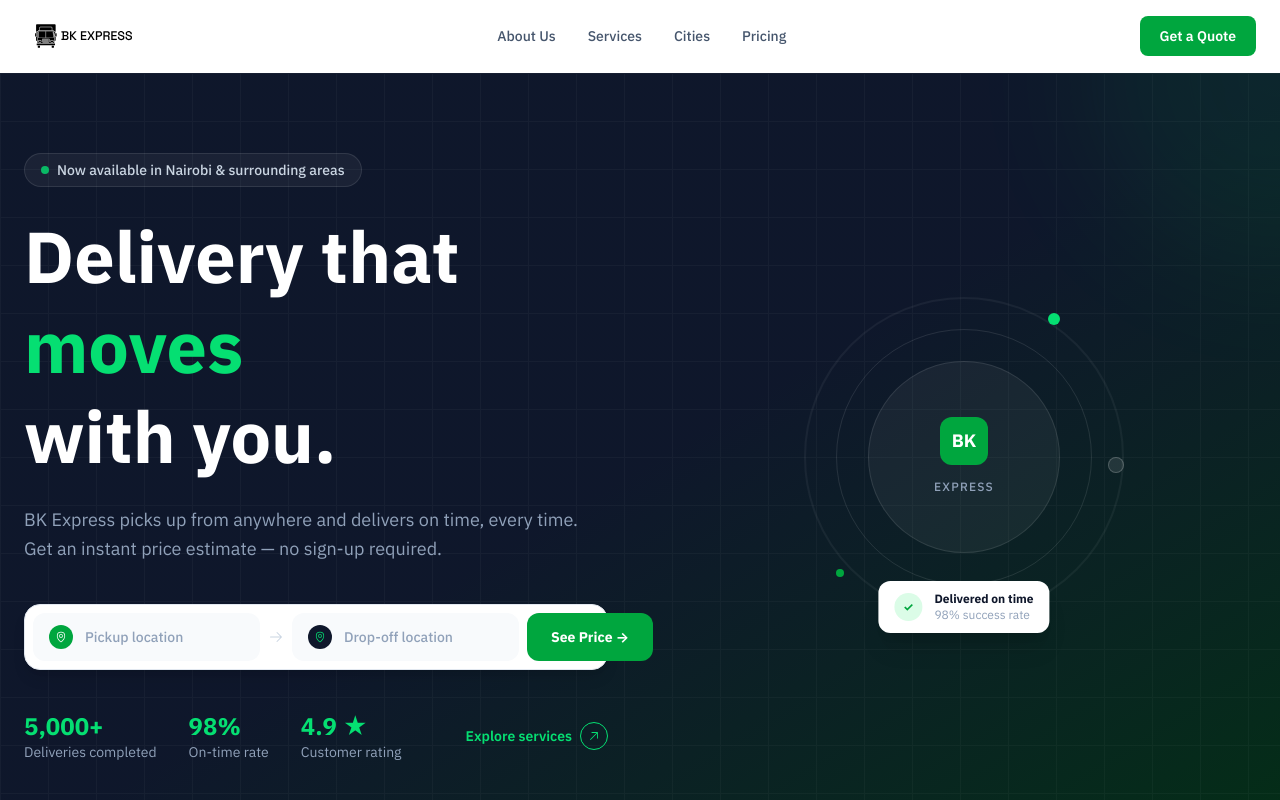
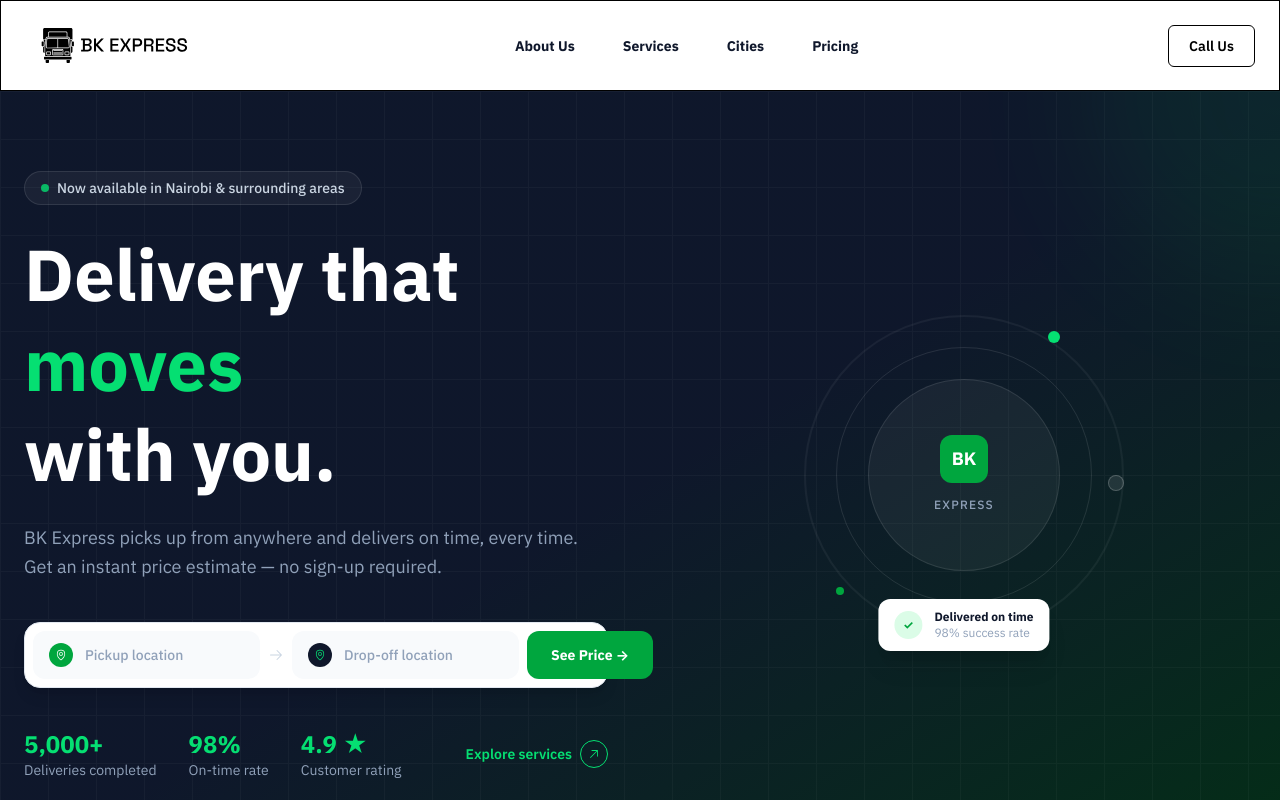
Before and after one commit to toonshi/bk-express, a Next.js app: page / in a window 1280 px wide. Shown: the top 800 px of the page. Built offline with nearby package versions, Linux system fonts and the light colour scheme.

Commit message:
Update Navbar: larger logo, black border, bold nav links, Call Us button
Co-authored-by: toonshi <151597210+toonshi@users.noreply.github.com>

```diff
--- a/package.json
+++ b/package.json
@@ -27,6 +27,6 @@
     "eslint": "^9",
     "eslint-config-next": "16.1.6",
     "tailwindcss": "^4",
-    "typescript": "^5"
+    "typescript": "5.9.3"
   }
 }
--- a/src/components/layout/Navbar.tsx
+++ b/src/components/layout/Navbar.tsx
@@ -7,13 +7,6 @@ import { NAV_LINKS } from "@/data";
 
 export default function Navbar() {
   const [mobileOpen, setMobileOpen] = useState(false);
-  const [stuck, setStuck] = useState(false);
-
-  useEffect(() => {
-    const onScroll = () => setStuck(window.scrollY > 10);
-    window.addEventListener("scroll", onScroll, { passive: true });
-    return () => window.removeEventListener("scroll", onScroll);
-  }, []);
 
   useEffect(() => {
     if (!mobileOpen) return;
@@ -25,25 +18,21 @@ export default function Navbar() {
   }, [mobileOpen]);
 
   return (
-    <header className="sticky top-0 z-50">
-      <div
-        className={`bg-white border-b transition-all duration-200 ${
-          stuck ? "border-slate-200 shadow-sm" : "border-transparent"
-        }`}
-      >
+    <header className="sticky top-0 z-50 bg-white">
+      <div className="border border-black">
         <div className="max-w-7xl mx-auto px-6 py-4 flex items-center justify-between">
           {/* Logo */}
           <a href="/" className="flex items-center">
-            <Image src="/logo.svg" alt="BK Express" width={120} height={40} priority />
+            <Image src="/logo.svg" alt="BK Express" width={180} height={57} priority />
           </a>
 
           {/* Desktop nav */}
-          <nav className="hidden md:flex items-center gap-8">
+          <nav className="hidden md:flex items-center gap-12">
             {NAV_LINKS.map((link) => (
               <a
                 key={link.href}
                 href={link.href}
-                className="text-sm font-medium text-slate-600 hover:text-slate-900 transition-colors"
+                className="text-sm font-bold text-slate-900 hover:text-black transition-colors"
               >
                 {link.label}
               </a>
@@ -52,15 +41,15 @@ export default function Navbar() {
 
           {/* CTA */}
           <a
-            href="#booking"
-            className="hidden md:inline-flex items-center gap-2 px-5 py-2.5 rounded-lg font-semibold text-sm bg-green-600 text-white hover:bg-green-700 transition-colors"
+            href="tel:+254700000000"
+            className="hidden md:inline-flex items-center gap-2 px-5 py-2.5 rounded-md font-semibold text-sm bg-white text-black border border-black hover:bg-black hover:text-white transition-colors"
           >
-            Get a Quote
+            Call Us
           </a>
 
           {/* Mobile toggle */}
           <button
-            className="md:hidden p-2 rounded-lg text-slate-700 hover:bg-slate-100 transition-colors"
+            className="md:hidden p-2 rounded-md text-black hover:bg-slate-100 transition-colors"
             onClick={() => setMobileOpen(!mobileOpen)}
             aria-label={mobileOpen ? "Close menu" : "Open menu"}
           >
@@ -70,24 +59,24 @@ export default function Navbar() {
 
         {/* Mobile menu */}
         {mobileOpen && (
-          <div className="md:hidden border-t border-slate-100 bg-white">
+          <div className="md:hidden border-t border-black bg-white">
             <div className="px-6 py-4 flex flex-col gap-4">
               {NAV_LINKS.map((link) => (
                 <a
                   key={link.href}
                   href={link.href}
-                  className="text-sm font-medium text-slate-700 hover:text-slate-900 py-1 transition-colors"
+                  className="text-sm font-bold text-slate-900 hover:text-black py-1 transition-colors"
                   onClick={() => setMobileOpen(false)}
                 >
                   {link.label}
                 </a>
               ))}
               <a
-                href="#booking"
-                className="mt-2 inline-flex justify-center px-5 py-2.5 bg-green-600 text-white rounded-lg font-semibold text-sm hover:bg-green-700 transition-colors"
+                href="tel:+254700000000"
+                className="mt-2 inline-flex justify-center px-5 py-2.5 bg-white text-black border border-black rounded-md font-semibold text-sm hover:bg-black hover:text-white transition-colors"
                 onClick={() => setMobileOpen(false)}
               >
-                Get a Quote
+                Call Us
               </a>
             </div>
           </div>
```
Also changed, not shown: 1 other file (tests, documents, lock files or other folders).
